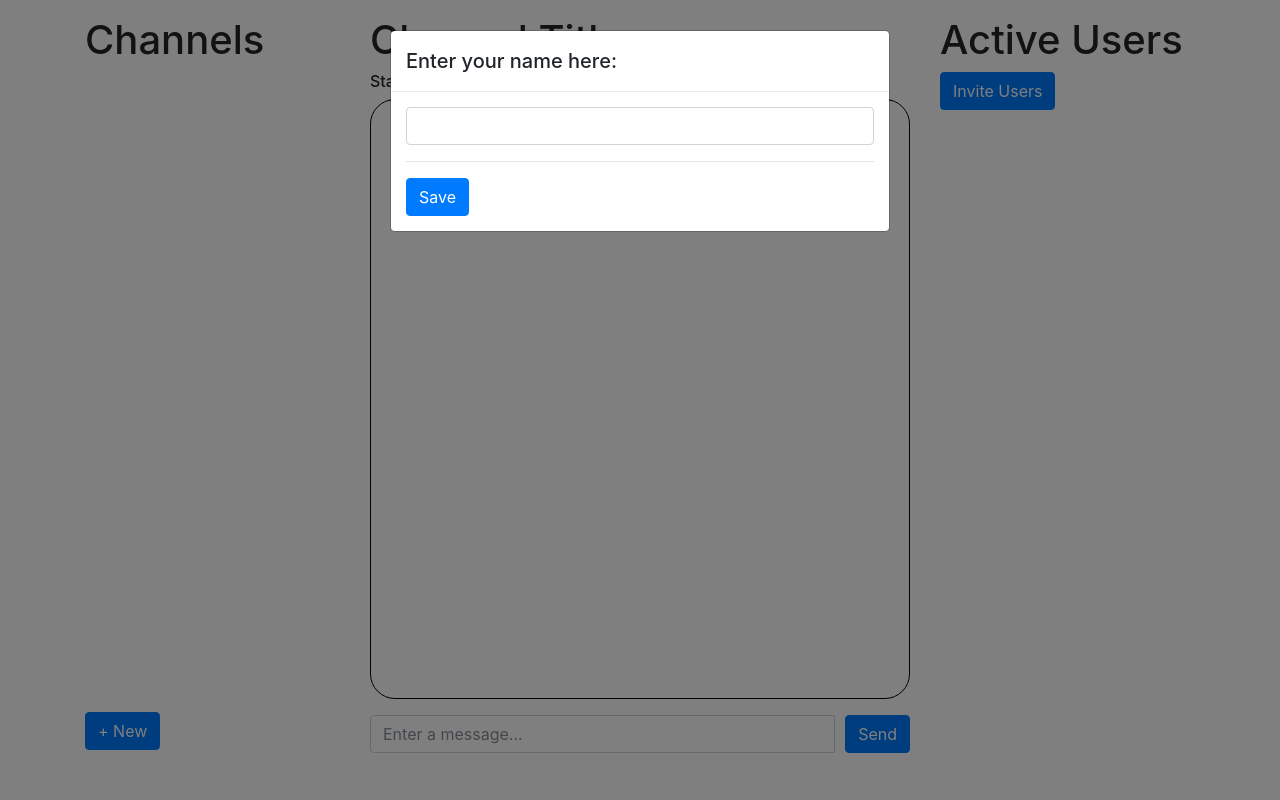
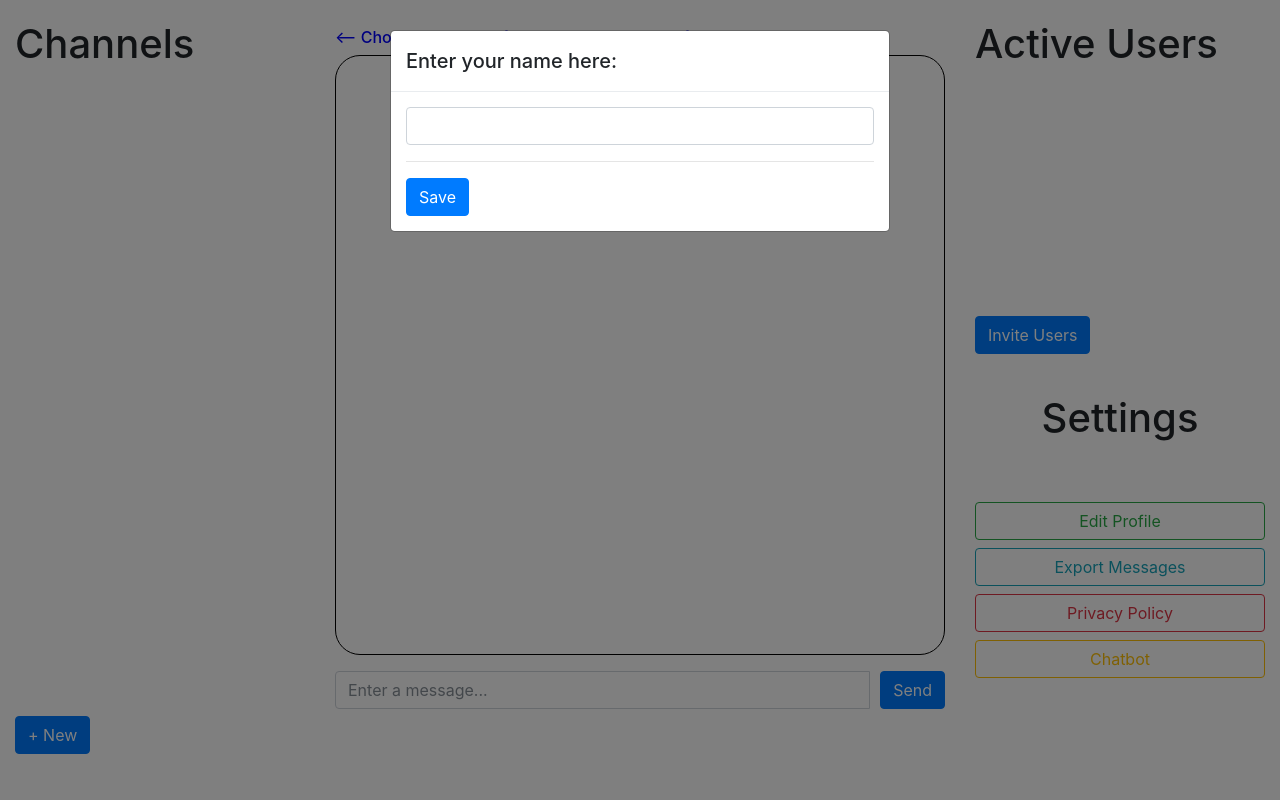
Before and after one commit to faridelaouadi/SlackClone, a Flask app: page / in a window 1280 px wide. Run offline with Flask 2, Linux system fonts and the light colour scheme; some libraries are stand-ins or nearby versions.

Commit message:
changed styling and added new right panel

```diff
--- a/static/index.js
+++ b/static/index.js
@@ -237,14 +237,12 @@ const get_username = () => {
 
           $("#usernameModal").modal("hide");
           //set the username in local storage to make it like sessions
-          localStorage.setItem("channel", "General");
           init(username);
           //call the init function to start the app
         }
       }
     });
   } else {
-    localStorage.setItem("channel", "General");
     init(username);
   }
 };
--- a/static/styles.css
+++ b/static/styles.css
@@ -9,6 +9,11 @@
 
 #channel-list {
     height: 80vh;
+    overflow: auto;
+}
+
+#user-list {
+    height: 30vh;
     overflow: auto;
 }
 
--- a/templates/index.html
+++ b/templates/index.html
@@ -19,7 +19,7 @@
     <script src="{{ url_for('static', filename='index.js') }}"></script>
 
 
-    <title>Flack</title>
+    <title>Slack Clone</title>
 </head>
 
 <body>
@@ -42,7 +42,7 @@
     </div>-->
 
 
-    <div class="container mt-3">
+    <div class="container-fluid" style="margin-top: 20px;">
         <div class="row">
             <div class="col-sm-3">
                 <h1>Channels</h1>
@@ -53,8 +53,8 @@
             </div>
 
             <div class=col-sm-6>
-                <h1 id="channel-label">Channel Title</h1>
-                <h6 id="channel-status">Status Goes here</h6>
+                <h1 id="channel-label"></h1>
+                <h6 id="channel-status" style="color:blue;"> <-- Choose a channel from the panel on the left to start texting</h6>
                 <ul id="msg-list" class="list-group list-group-mine"></ul>
                 <form id="msg-form" class="mt-3 mb-3">
                     <div class="input-group">
@@ -66,12 +66,19 @@
                 </form>
             </div>
 
-            <div class="col-sm-3">
+            <div class="col-sm-3" >
                 <h1>Active Users</h1>
                 <ul id="user-list" class="list-group"></ul>
                     <div class="input-group">
                             <button id="invite-user" class="btn btn-primary" data-toggle="modal" data-target="#sendUserInvite">Invite Users</button>
                     </div>
+                <h1 style="margin-top:40px; text-align: center">Settings</h1>
+                <div style="margin-top:60px;text-align: center">
+                  <button type="button" class="btn btn-outline-success btn-block">Edit Profile</button>
+                  <button type="button" class="btn btn-outline-info btn-block">Export Messages</button>
+                  <button type="button" class="btn btn-outline-danger btn-block">Privacy Policy</button>
+                  <button type="button" class="btn btn-outline-warning btn-block">Chatbot</button>
+                </div>
             </div>
 
         </div>
```
